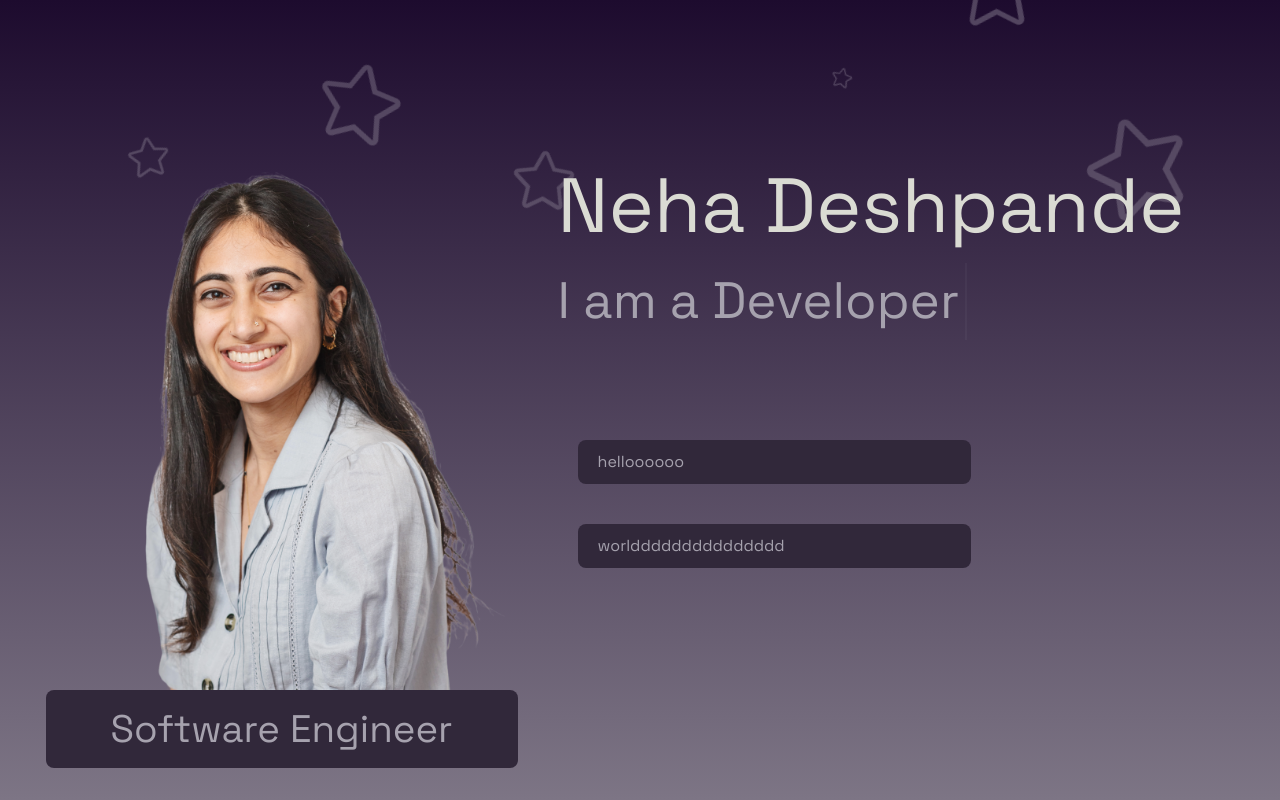
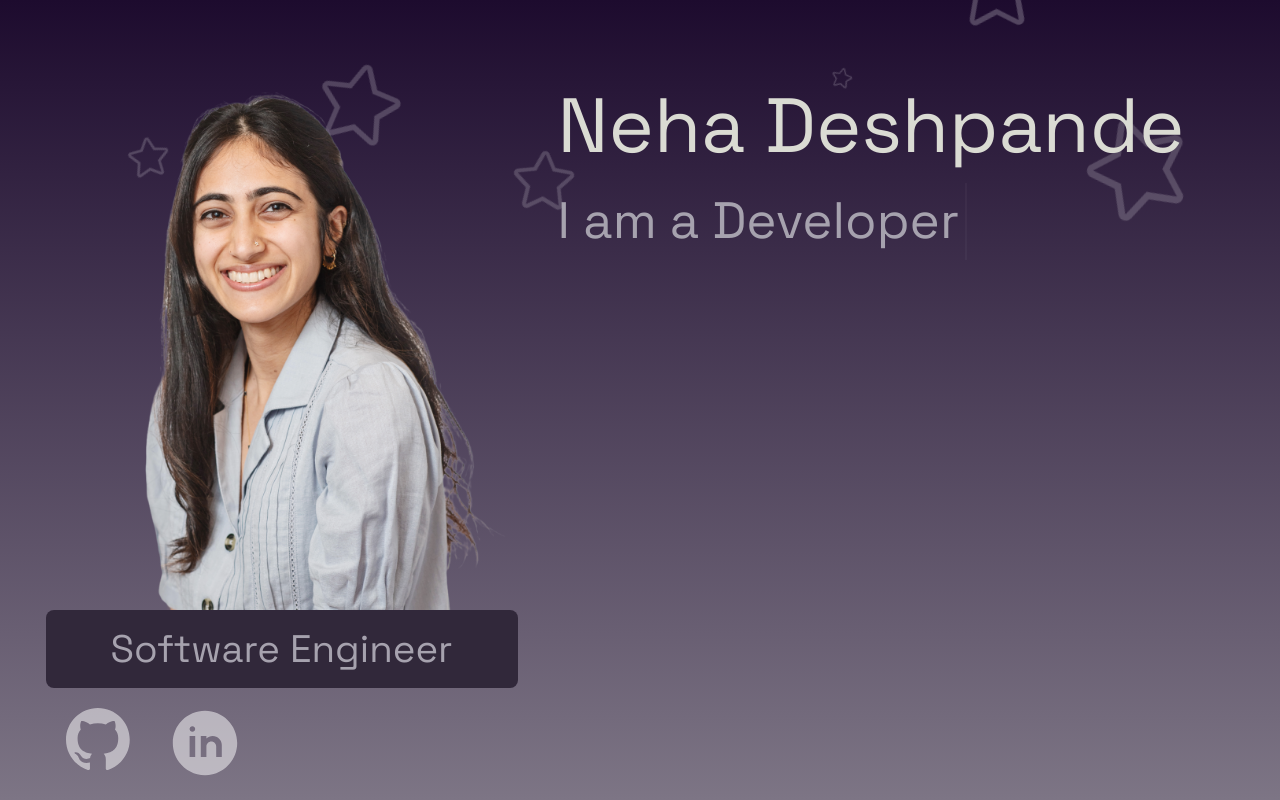
Before and after one commit to nehadesh/personal-website, a Next.js app: page / in a window 1280 px wide. Built offline with nearby package versions, Linux system fonts and the light colour scheme.

Commit message:
more fun stuff

```diff
--- a/app/portfolio.tsx
+++ b/app/portfolio.tsx
@@ -33,14 +33,21 @@ const rowStyle: CSSProperties = {
     justifyContent: 'flex-start',
     flexWrap: 'wrap',
     flex: '100%',
-    marginTop: '10vh',
-    marginBottom: '10vh',
 }
 
 const personalImageStyle: CSSProperties = {
     width: 'auto',
     height: 'auto',
     minWidth: '200px',
+};
+
+const logoImageStyle: CSSProperties = {
+    width: 'auto',
+    height: 'auto',
+    marginLeft: 0,
+    minWidth: '5vw',
+    maxWidth: '5vw',
+    opacity: '50%',
 };
 
 const nameStyle: CSSProperties = {
@@ -96,19 +103,37 @@ export default class Portfolio extends Component {
                         <div style={workSummaryBoxStyle}>
                             <h5 style={workTitleStyle}>Software Engineer</h5>
                         </div>
+                        <div style={rowStyle}>
+                            <div style={{...columnStyle, flex: '10%'}}>
+                                <a href='https://github.com/nehadesh' target='_blank'>
+                                    <Image
+                                        src="/github-mark-white.svg"
+                                        alt="Github Logo"
+                                        width={40}
+                                        height={40}
+                                        priority
+                                        style={logoImageStyle}
+                                    />
+                                </a>
+                            </div>
+                            <div style={{...columnStyle, flex: '10%'}}>
+                                <a href='https://www.linkedin.com/in/nehadesh/' target='_blank'>
+                                    <Image
+                                        src="/linkedin.svg"
+                                        alt="Linkedin Logo"
+                                        width={50}
+                                        height={50}
+                                        priority
+                                        style={{...logoImageStyle, maxWidth: '5.5vw'}}
+                                    />
+                                </a>
+                            </div>
+                        </div>
                     </div>
                     <div style={{...columnStyle, flex: '60%'}}>
                         <h1 style={nameStyle}>Neha Deshpande</h1>
                         <div className='line-1 anim-typewriter' style={taglineStyle}>
                             I am a Developer
-                        </div>
-                        <div style={rowStyle}>
-                            <div style={columnStyle}>
-                                <div style={workSummaryBoxStyle}>helloooooo</div>
-                            </div>
-                            <div style={columnStyle}>
-                                <div style={workSummaryBoxStyle}>worlddddddddddddddd</div>
-                            </div>
                         </div>
                     </div>
                 </div>
```
Also changed, not shown: public/github-mark-white.svg (added), public/linkedin.svg (added).
